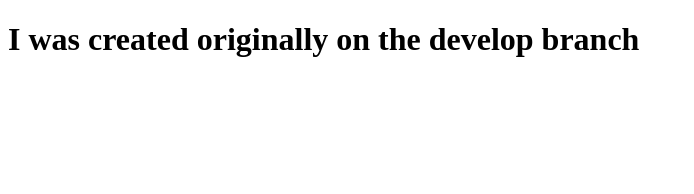
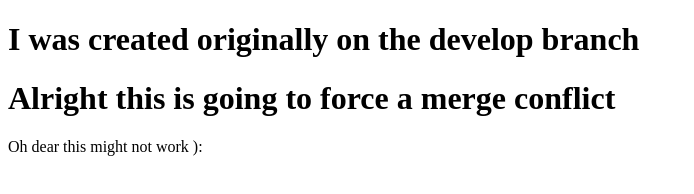
Before and after one commit to JL337/GitAdvanced, a plain HTML site: page index.html in a window 1280 px wide. Shown: the whole page, without its empty margins (0-694 px from the left). Drawn offline with Linux system fonts and the light colour scheme.

Commit message:
Created some things in index.html which will create a merge conflict

```diff
--- a/index.html
+++ b/index.html
@@ -5,6 +5,7 @@
 </head>
 <body>
 	<h1>I was created originally on the develop branch</h1>
-	<title>Homepage</title>
+	<h1>Alright this is going to force a merge conflict</h1>
+	<p>Oh dear this might not work ):</p>
 </head>
 </html>
```
